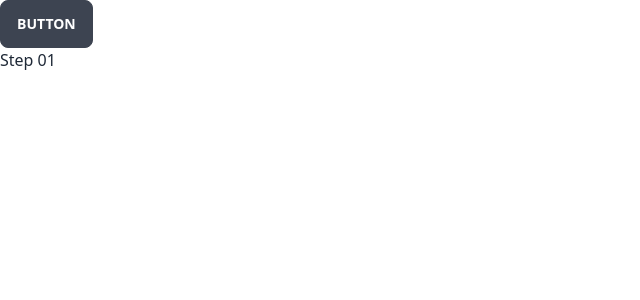
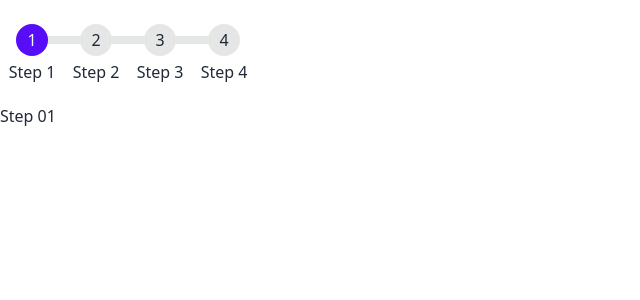
Before and after one commit to manjarb/varis_dara_japan_react_assignment, a React (Create React App) app: page / in a window 1280 px wide. Shown: the top 300 px of the page, without its empty margins (0-640 px from the left). Built offline with nearby package versions, Linux system fonts and the light colour scheme.

Commit message:
feature/step-1: Create Step component

```diff
--- /dev/null
+++ b/src/components/steps.component.tsx
@@ -0,0 +1,26 @@
+export interface Step {
+  title: string;
+  order: number;
+}
+
+interface StepsProps {
+  steps: Step[];
+  currentStep: number;
+}
+
+export default function Steps(props: StepsProps) {
+  const { steps, currentStep } = props;
+
+  return (
+    <ul className="steps">
+      {steps.map(({ title, order }) => (
+        <li
+          key={`step-${order}`}
+          className={`step ${currentStep === order ? "step-primary" : ""}`}
+        >
+          {title}
+        </li>
+      ))}
+    </ul>
+  );
+}
--- a/src/layouts/public.layout.tsx
+++ b/src/layouts/public.layout.tsx
@@ -1,9 +1,31 @@
 import { Outlet } from "react-router-dom";
+import Steps, { Step } from "../components/steps.component";
 
 export default function PublicLayout() {
+  const steps: Step[] = [
+    {
+      order: 1,
+      title: "Step 1",
+    },
+    {
+      order: 2,
+      title: "Step 2",
+    },
+    {
+      order: 3,
+      title: "Step 3",
+    },
+    {
+      order: 4,
+      title: "Step 4",
+    },
+  ];
+
   return (
-    <div className="container mx-auto">
-      <button className="btn">Button</button>
+    <div className="container py-5 mx-auto">
+      <div className="mb-5">
+        <Steps steps={steps} currentStep={1}/>
+      </div>
       <Outlet />
     </div>
   );
```
